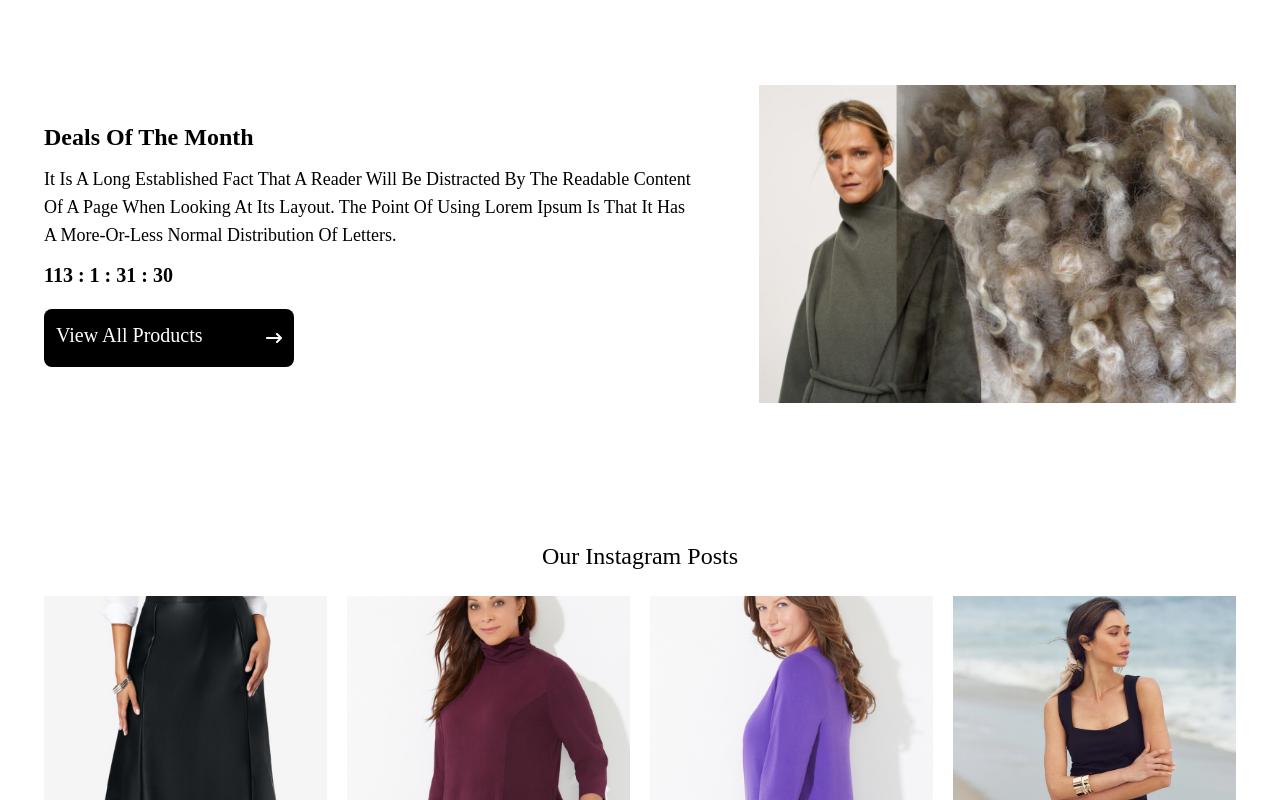
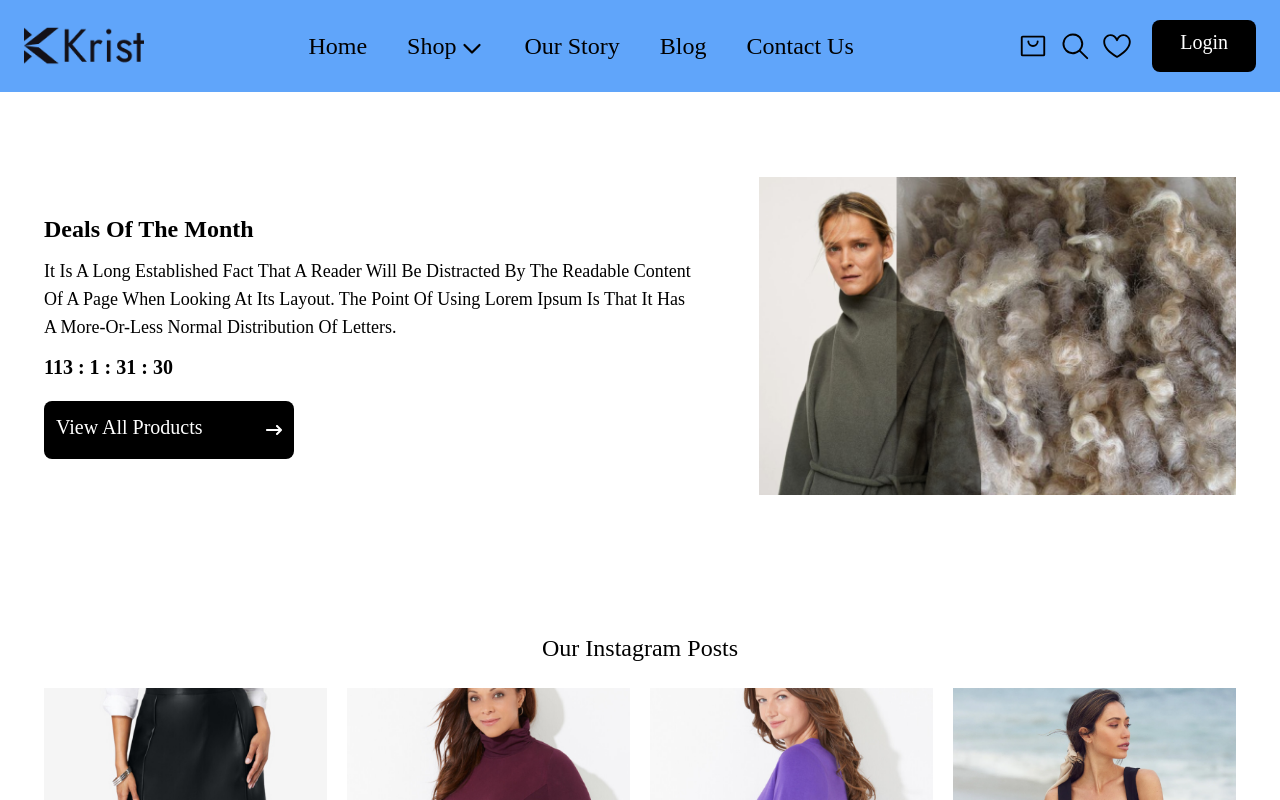
Before and after one commit to Melikamsa/shop, a Next.js app: page / in a window 1280 px wide. Shown: the top 800 px of the page. Built offline with nearby package versions, Linux system fonts and the light colour scheme.

Commit message:
responsive header

```diff
--- a/app/page.jsx
+++ b/app/page.jsx
@@ -11,7 +11,7 @@ import { FaArrowRightLong } from "react-icons/fa6";
 const HomePage = () => {
   return (
     <>
-      {/* <Header /> */}
+      <Header />
       {/* <section>
         <div className="relative">
           <Image
--- /dev/null
+++ b/components/Header/index.jsx
@@ -0,0 +1,68 @@
+"use client";
+import { GoSearch, GoHeart } from "react-icons/go";
+import { PiShoppingBag, PiListBold, PiCaretDownBold } from "react-icons/pi";
+import HamburgerMenu from "./HamburgerMenu/HamburgerMenu";
+import Link from "next/link";
+import Image from "next/image";
+import { useState } from "react";
+
+const Header = () => {
+  const [showMenu, setShowMenu] = useState(false);
+
+  return (
+    <section className="header bg-blue-400 flex items-center justify-between py-5 px-3 lg:px-6">
+      <Link href="/">
+        <Image src="/LogoTextBlack.png" alt="logo" width={120} height={110} />
+      </Link>
+
+      <div>
+        <ul className="menu max-md:hidden flex items-center justify-between gap-6 lg:gap-10 lg:text-xl xl:text-2xl">
+          <li>
+            <Link href="/">home</Link>
+          </li>
+          <li className="flex items-center gap-1">
+            <Link href="/">shop</Link>
+            <PiCaretDownBold className="mt-1" />
+          </li>
+          <li>
+            <Link href="/">our story</Link>
+          </li>
+          <li>
+            <Link href="/">blog</Link>
+          </li>
+          <li>
+            <Link href="/">contact us</Link>
+          </li>
+        </ul>
+      </div>
+
+      <section className="left  flex items-center gap-2 lg:gap-5">
+        <div className="icons max-sm:hidden text-2xl xl:text-3xl flex items-center gap-2 lg:gap-3">
+          <button>
+            <PiShoppingBag />
+          </button>
+          <button>
+            <GoSearch />
+          </button>
+          <button>
+            <GoHeart />
+          </button>
+        </div>
+
+        <button
+          className="text-4xl md:hidden"
+          onClick={() => setShowMenu(true)}
+        >
+          <PiListBold />
+        </button>
+        {showMenu ? <HamburgerMenu setShow={setShowMenu} /> : null}
+
+        <button className="text-white bg-black pb-2 pt-1 px-5 lg:pb-4 lg:pt-2 lg:px-7 2xl:pb-5 2xl:pt-3 2xl:px-9 rounded-lg capitalize  lg:text-xl 2xl:text-2xl">
+          login
+        </button>
+      </section>
+    </section>
+  );
+};
+
+export default Header;
```
